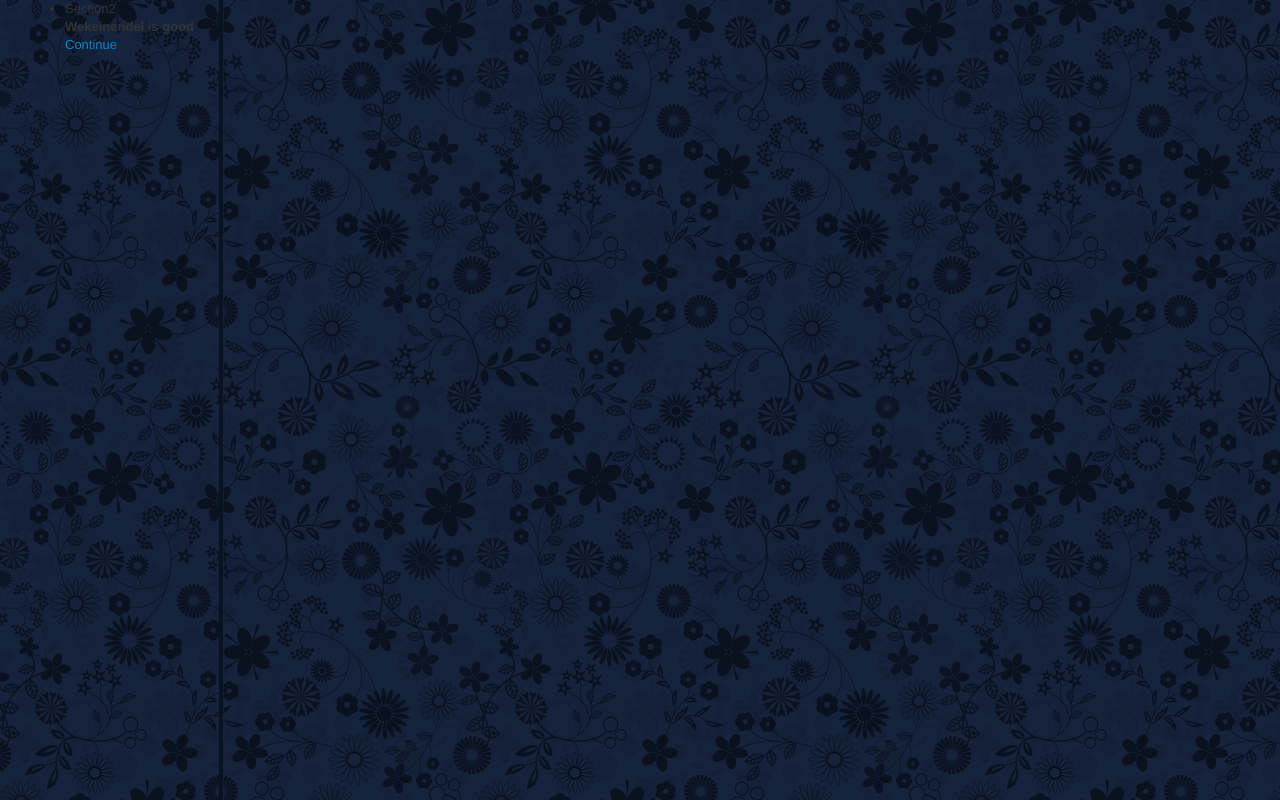
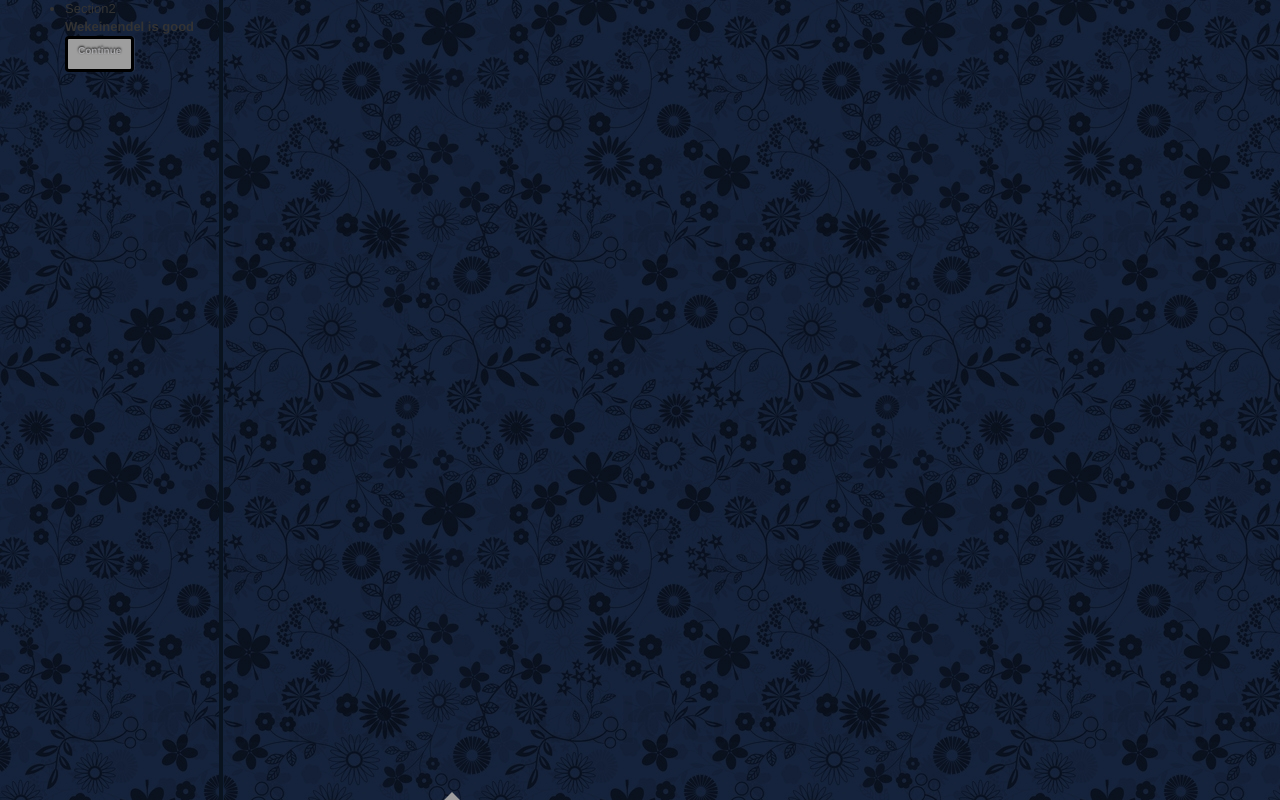
Before and after one commit to xavi-reloaded/angulariainen, a PHP site: page /sample.html in a window 1280 px wide. Run offline with PHP 8.4, Linux system fonts and the light colour scheme; grey boxes are pictures that could not be loaded.

Commit message:
aplying styles

```diff
--- a/app/css/app.css
+++ b/app/css/app.css
@@ -619,6 +619,48 @@
     position: absolute;
     width: 100%;
     bottom: 20px;
+}
+
+.next-lecture {
+    background: #393c44 url("../img/noise.png");
+    background: url("../img/noise.png"), -webkit-linear-gradient(#393c44, #1d1e23);
+    background: url("../img/noise.png"), -o-linear-gradient(#393c44, #1d1e23);
+    background: url("../img/noise.png"), -ms-linear-gradient(#393c44, #1d1e23);
+    background: url("../img/noise.png"), linear-gradient(#393c44, #1d1e23);
+    height: 30px;
+    line-height: 24px;
+    padding: 0 10px;
+    font-size: 10px;
+    font-weight: bold;
+    color: #ababae;
+    text-shadow: 0 -1px 2px #000000;
+    border-radius: 4px;
+    border: 3px solid #000;
+    box-shadow: 1px 0 0 rgba(255, 255, 255, 0.1);
+    display: inline-block;
+}
+
+.next-lecture:before {
+    content: '';
+    position: absolute;
+    top: 100%;
+    background: #212226 url("../img/noise.png");
+    left: 50%;
+    -webkit-transform: rotate(45deg);
+    -o-transform: rotate(45deg);
+    -ms-transform: rotate(45deg);
+    transform: rotate(45deg);
+    -webkit-backface-visibility: hidden;
+    width: 12px;
+    height: 12px;
+    margin: -5px 0 0 -8px;
+    border-style: solid;
+    border-width: 0 2px 2px 0;
+    border-color: #000;
+}
+
+.next-lecture:hover {
+    color: #999;
 }
 
 #course-taking-page.wrapper .main ul#timeline>li .bottom a.next-lecture {
```
Also changed, not shown: app/php/templates/traintron.php (+2 -7 lines).
